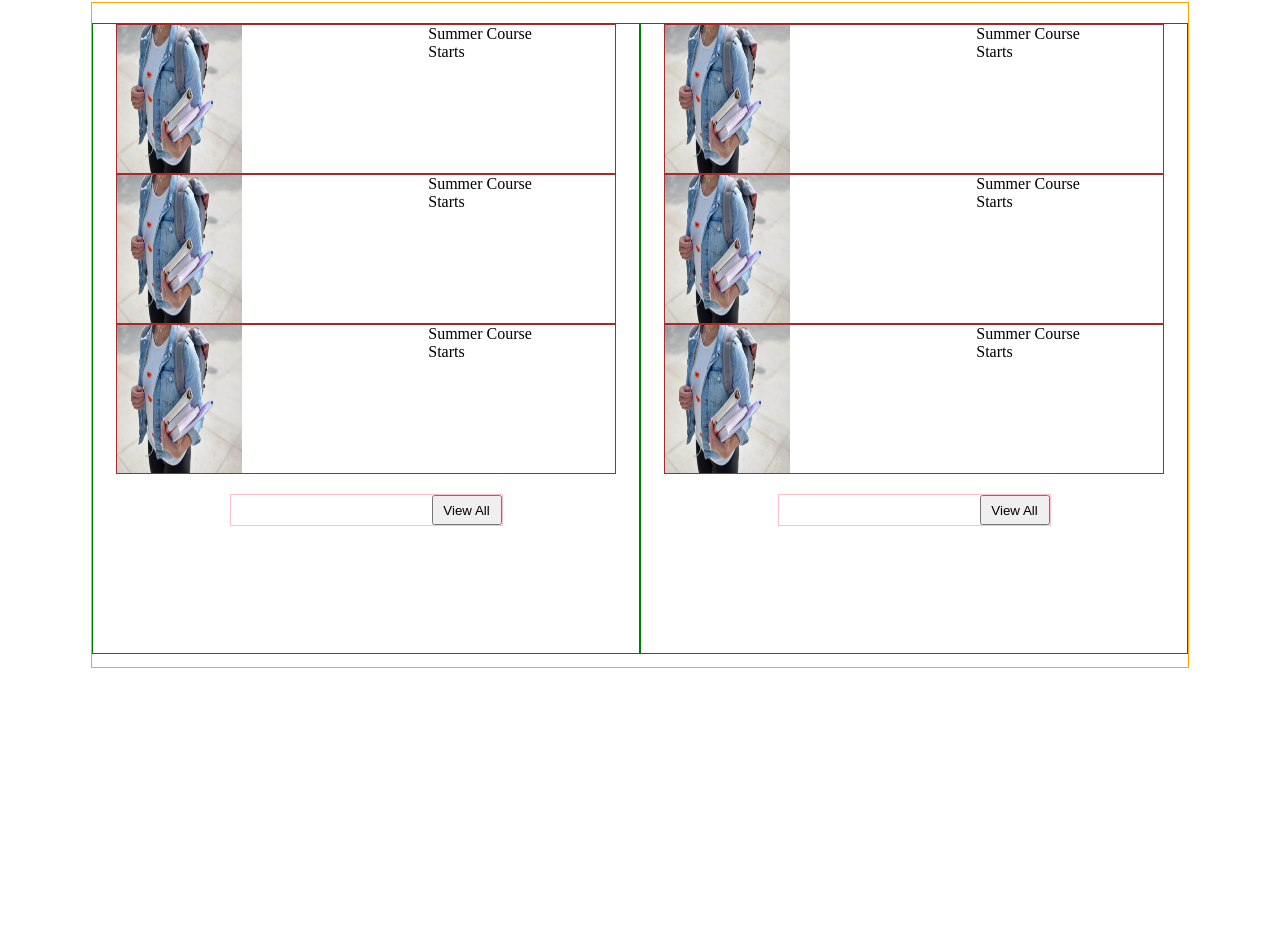
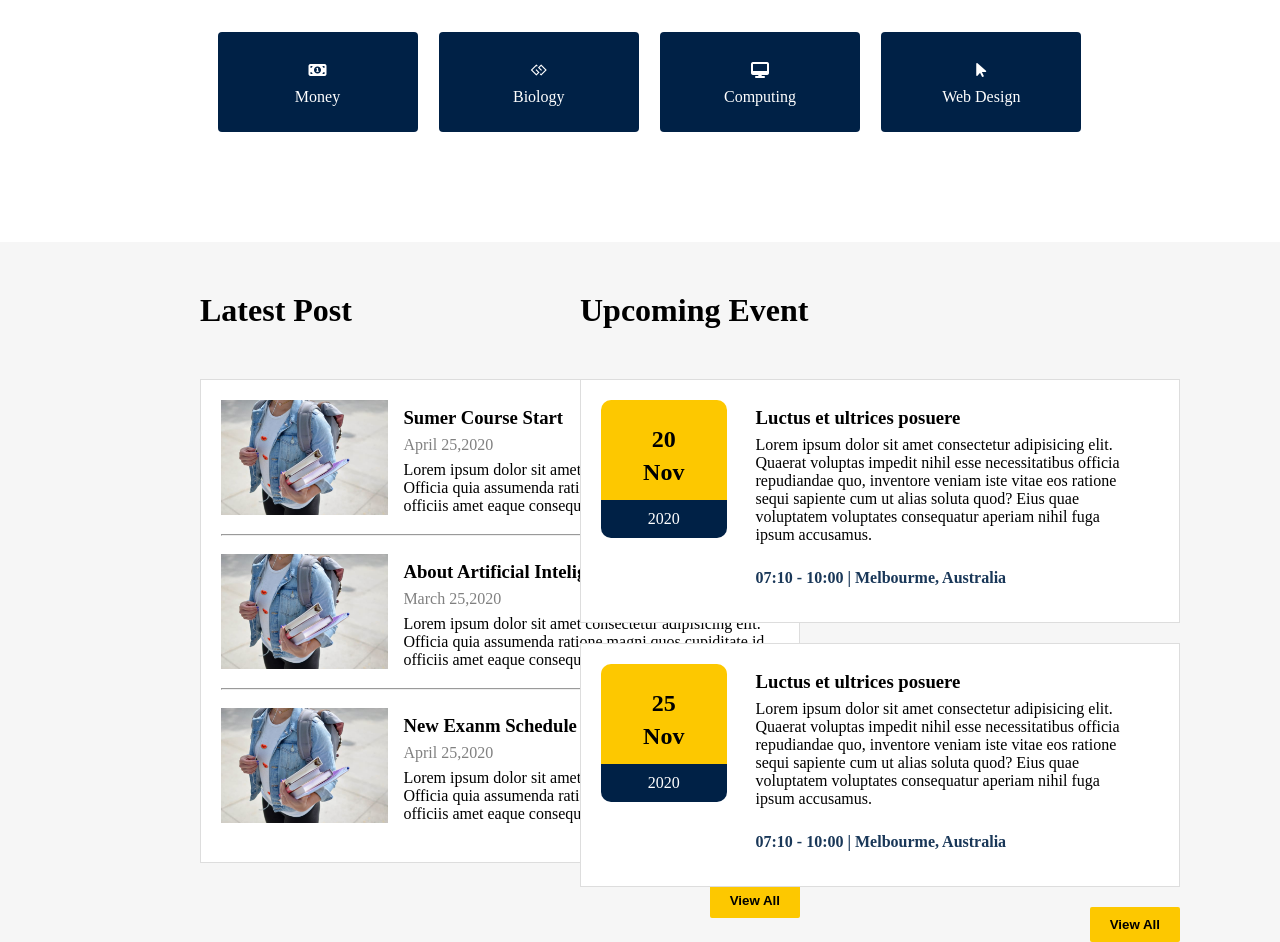
Before and after one commit to ManhDev24/Mastery, a plain HTML site: page index.html in a window 1280 px wide. Shown: the part 2125-3067 px from the top of the page. Before the commit the page ends 2897 px from the top, so only its background shows below. Drawn offline with Linux system fonts and the light colour scheme.

Commit message:
update
.

```diff
--- a/index.css
+++ b/index.css
@@ -43,7 +43,7 @@
     background-position: center;
     background-repeat: no-repeat; */
   /* width: 100%; */
-  height: 750px;
+  height: 1000px;
   background: url(./images/2.jpg) no-repeat top;
   background-size: cover;
   background-position: center;
@@ -140,49 +140,131 @@
 /* Start post */
 
 .post {
-  padding: 30px 30px;
-  height: 800px;
-}
-.post_container {
-  margin: auto;
-  width: 90%;
-  height: 90%;
-  border: 1px solid orange;
-}
-.post_container .post_item {
-  float: left;
-  width: 50%;
-}
-.post_item {
-  border: 1px solid green;
-  width: 50%;
-  height: 95%;
-  margin: 20px 0px;
+  margin-top: 20px;
+  overflow: hidden;
+  background-color: hsl(0deg 0% 96.47%);
 }
 
-.post_content * {
-  width: 50%;
-  margin: auto;
+.post_container {
+  margin: auto 190px;
+}
+
+.post_item {
+  width: calc(50% - 90px);
+  float: left;
+  margin-left: 10px;
+  margin-right: 10px;
+}
+
+.post_content {
+  border: 1px solid #ddd;
+  padding: 20px;
+  margin-bottom: 20px;
+}
+
+.post_content .content {
+  margin-bottom: 15px;
+  overflow: hidden;
+}
+.post_content {
+  background-color: white;
+  width: 600px;
+}
+.div_postimg {
+  width: 30%;
+  float: left;
+}
+
+.div_postimg img {
+  max-width: 100%;
+}
+
+.div_postct {
+  width: 70%;
+  float: left;
+  padding-left: 15px;
+}
+
+.button_post {
   clear: both;
-  height: 100%;
-}
-.post_content .content {
-  border: 1px solid brown;
-  width: 500px;
-  height: 150px;
-}
-.post_item .button_post {
-  padding-left: 10px;
-  border: 1px solid pink;
-  text-align: end;
+  text-align: center;
   margin-top: 20px;
 }
-.post_item .button_post button {
-  height: 30px;
-  width: 70px;
+
+.button_post button {
+  background-color: rgb(253, 200, 0);
+  color: black;
+  border: none;
+  padding: 10px 20px;
+  cursor: pointer;
+  font-weight: bolder;
+  border-radius: 2px;
 }
+hr {
+  margin-top: 5px;
+  color: hsl(0deg 0% 93.33%);
+}
+.button_post button:hover {
+  background-color: rgb(187, 151, 22);
+}
+.button_post {
+  width: 600px;
+  text-align: end;
+}
+.latest_post,
+.upcoming_event {
+  width: calc(50% - 60px);
+  float: left;
+  font-weight: bolder;
+}
+.post_header {
+  margin: 50px 100px;
+}
+.post_header .latest_post {
+  padding-left: 100px;
+}
+.post_header .upcoming_event {
+  padding-right: 60px;
+}
+.div_postct * {
+  margin-top: 7px;
+}
+.div_postct .date {
+  color: grey;
+}
+.card {
+  width: 90%;
+  text-align: center;
 
+}
+.div_postdate{
+  float: left;
+  height: 180px;
+  width: 25%;
 
-.content {
-  display: flex;
 }
+.card__top {
+  background-color: rgb(253 200 0);
+  padding: 20px;
+  border-radius: 10px 10px 0 0;
+  height: 100px;
+  color: black;
+  font-weight: bolder;
+}
+.card__top *{
+  margin-top: 6px;
+  font-size: x-large;
+}
+.card__bottom {
+  background-color: rgb(0 33 70);
+  padding: 10px 20px;
+  border-radius: 0 0 10px 10px;
+  color: white;
+}
+.div_postct .date_place{
+  color: rgb(25 55 88);
+  font-weight: bolder;
+}
+.clear {
+  clear: both;
+}
--- a/index.html
+++ b/index.html
@@ -145,6 +145,11 @@
     </div>
     <div class="clear"></div>
     <div class="post">
+      <div class="post_header">
+        <h1 class="latest_post">Latest Post</h1>
+        <h1 class="upcoming_event">Upcoming Event</h1>
+        <div class="clear"></div>
+      </div>
       <div class="post_container">
         <div class="post_item">
           <div class="post_content">
@@ -152,44 +157,96 @@
               <div class="div_postimg">
                 <img src="./images/g9.jpg" alt="" />
               </div>
-              <div class="div_postct"><p>Summer Course Starts</p></div>
+              <div class="div_postct">
+                <h3>Sumer Course Start</h3>
+                <p class="date">April 25,2020</p>
+                <p>
+                  Lorem ipsum dolor sit amet consectetur adipisicing elit.
+                  Officia quia assumenda ratione magni quos cupiditate id
+                  officiis amet eaque consequuntur!
+                </p>
+              </div>
             </div>
+            <hr />
+            <br />
             <div class="content">
               <div class="div_postimg">
                 <img src="./images/g9.jpg" alt="" />
               </div>
-              <div class="div_postct"><p>Summer Course Starts</p></div>
+              <div class="div_postct">
+                <h3>About Artificial Inteligence</h3>
+                <p class="date" >March 25,2020</p>
+                <p>
+                  Lorem ipsum dolor sit amet consectetur adipisicing elit.
+                  Officia quia assumenda ratione magni quos cupiditate id
+                  officiis amet eaque consequuntur!
+                </p>
+              </div>
             </div>
+            <hr />
+            <br />
             <div class="content">
               <div class="div_postimg">
                 <img src="./images/g9.jpg" alt="" />
               </div>
-              <div class="div_postct"><p>Summer Course Starts</p></div>
+              <div class="div_postct">
+                <h3>New Exanm Schedule</h3>
+                <p class="date">April 25,2020</p>
+                <p>
+                  Lorem ipsum dolor sit amet consectetur adipisicing elit.
+                  Officia quia assumenda ratione magni quos cupiditate id
+                  officiis amet eaque consequuntur!
+                </p>
+              </div>
             </div>
-            <div class="button_post"><button>View All</button></div>
+
           </div>
+          <div class="button_post"><button>View All</button></div>
         </div>
         <div class="post_item">
           <div class="post_content">
             <div class="content">
-              <div class="div_postimg">
-                <img src="./images/g9.jpg" alt="" />
+              <div class="div_postdate">
+                <div class="card">
+                  <div class="card__top">
+                    <p>20</p>
+                    <p>Nov</p>
+                  </div>
+                  <div class="card__bottom">
+                    <p>2020</p>
+                  </div>
+                </div>
               </div>
-              <div class="div_postct"><p>Summer Course Starts</p></div>
+              <div class="div_postct">
+                <h3>Luctus et ultrices posuere</h3>
+                <p>Lorem ipsum dolor sit amet consectetur adipisicing elit. Quaerat voluptas impedit nihil esse necessitatibus officia repudiandae quo, inventore veniam iste vitae eos ratione sequi sapiente cum ut alias soluta quod? Eius quae voluptatem voluptates consequatur aperiam nihil fuga ipsum accusamus.</p>
+                <br>
+                <p class="date_place">07:10 - 10:00 |    Melbourme, Australia</p>
+              </div>
+              </div>
             </div>
+          <div class="post_content">
             <div class="content">
-              <div class="div_postimg">
-                <img src="./images/g9.jpg" alt="" />
+              <div class="div_postdate">
+                <div class="card">
+                  <div class="card__top">
+                    <p>25</p>
+                    <p>Nov</p>
+                  </div>
+                  <div class="card__bottom">
+                    <p>2020</p>
+                  </div>
+                </div>
               </div>
-              <div class="div_postct"><p>Summer Course Starts</p></div>
+              <div class="div_postct">
+                <h3>Luctus et ultrices posuere</h3>
+                <p>Lorem ipsum dolor sit amet consectetur adipisicing elit. Quaerat voluptas impedit nihil esse necessitatibus officia repudiandae quo, inventore veniam iste vitae eos ratione sequi sapiente cum ut alias soluta quod? Eius quae voluptatem voluptates consequatur aperiam nihil fuga ipsum accusamus.</p>
+                <br>
+                <p class="date_place">07:10 - 10:00 | Melbourme, Australia</p>
+              </div>
             </div>
-            <div class="content">
-              <div class="div_postimg">
-                <img src="./images/g9.jpg" alt="" />
-              </div>
-              <div class="div_postct"><p>Summer Course Starts</p></div>
-            </div>
-            <div class="button_post"><button>View All</button></div>
+          </div>
+          <div class="button_post"><button>View All</button></div>
           </div>
         </div>
       </div>
```
